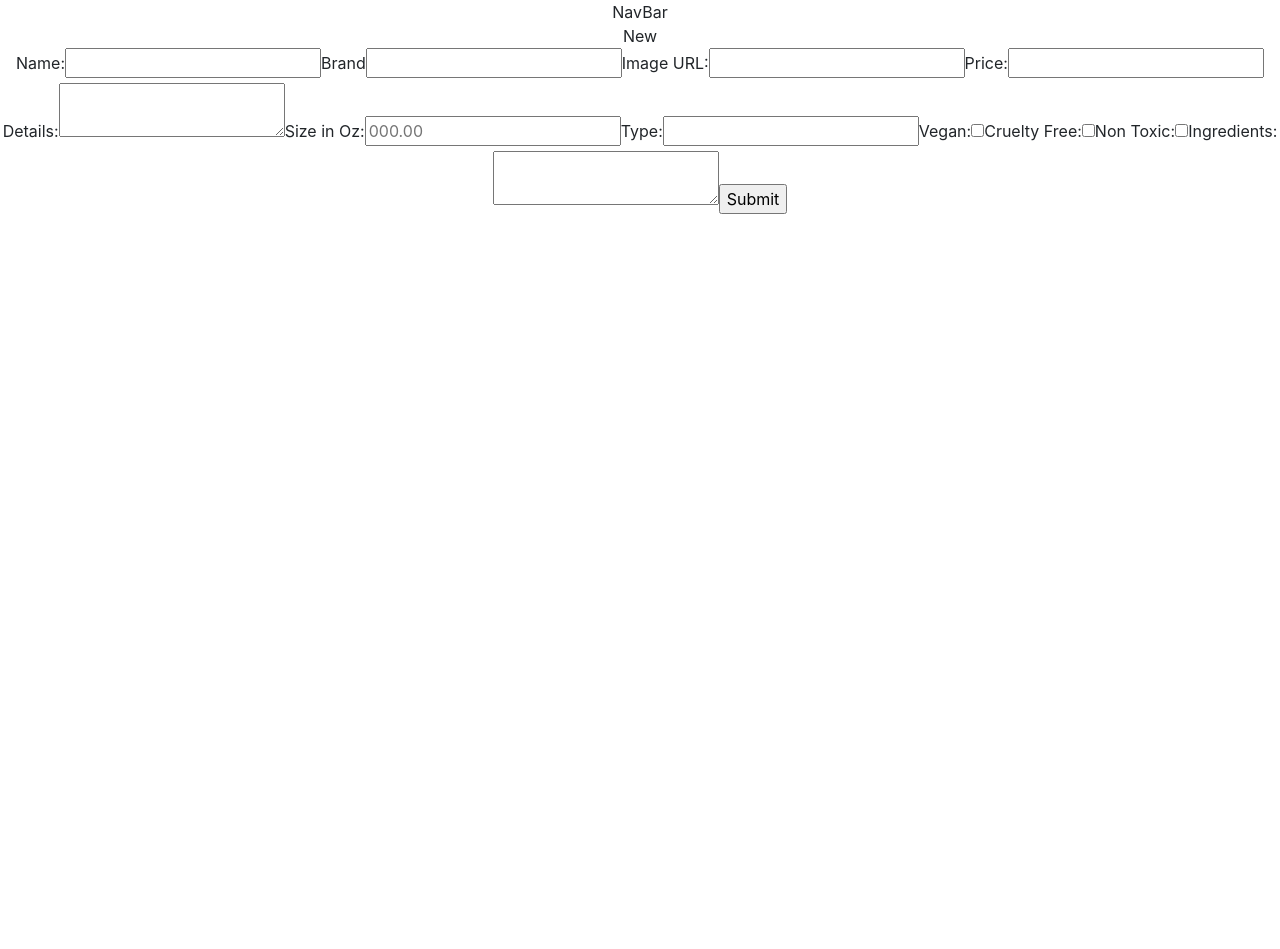
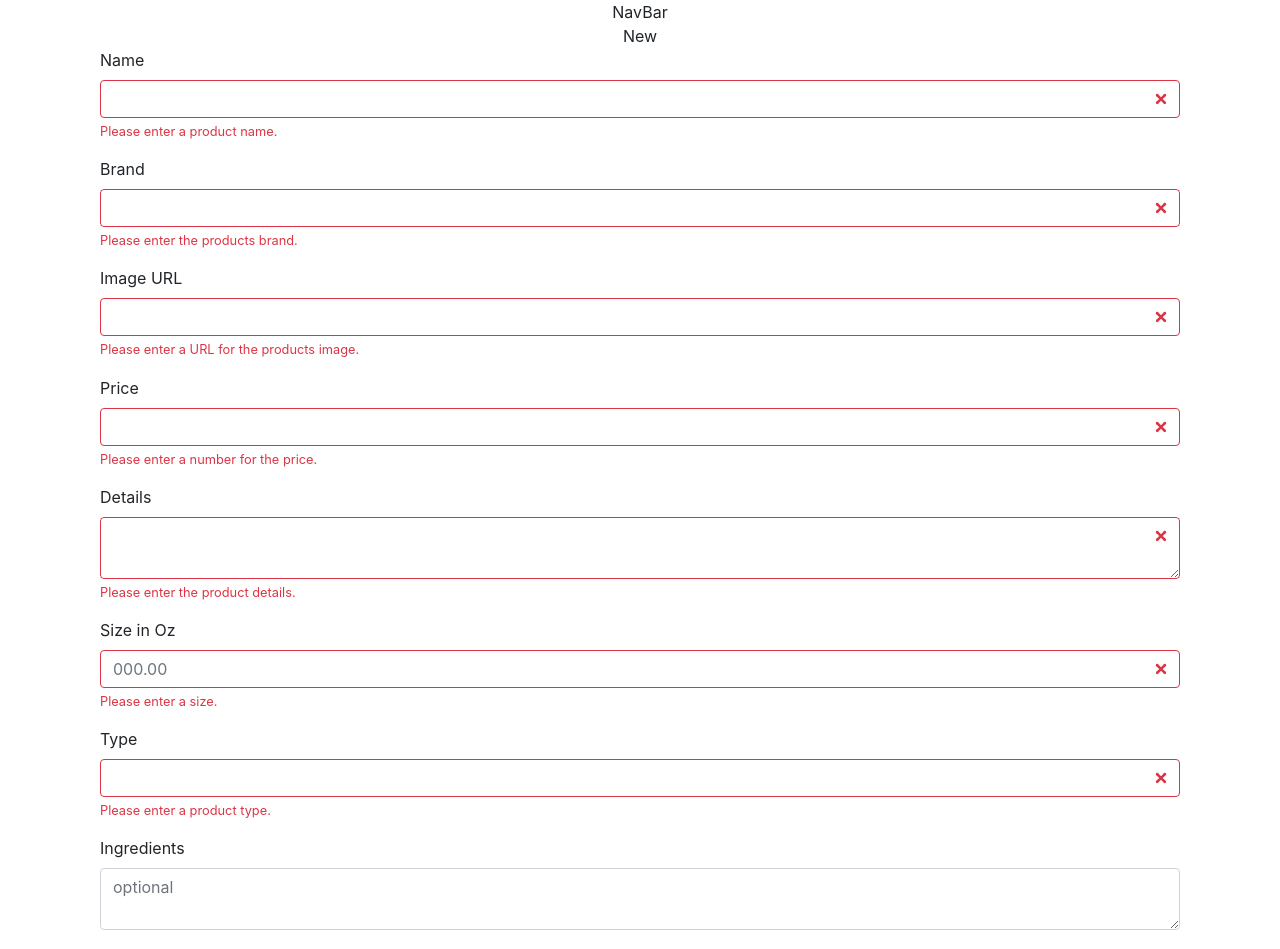
Before and after one commit to BertCasale/glowHive-frontend, a React (Create React App) app: page /products/new in a window 1280 px wide. Shown: the top 949 px of the page. Before the commit the page ends 800 px from the top, so only its background shows below. Built offline with nearby package versions, Linux system fonts and the light colour scheme; no server answers.

Commit message:
new and edit form css and bootstrap

```diff
--- a/src/Components/ProductEditForm.js
+++ b/src/Components/ProductEditForm.js
@@ -1,6 +1,7 @@
 import axios from "axios";
 import { useState, useEffect } from "react";
 import { useNavigate, useParams, Link } from "react-router-dom";
+import "./ProductForm.css";
 
 const API = process.env.REACT_APP_API_URL;
 
@@ -54,54 +55,86 @@ export default function ProductEditForm() {
     updateProduct(product, id);
   }
 
-  return (<div className="ProductNewForm">
-    <form onSubmit={handleSubmit}>
+  return (<div className="ProductEditForm">
+    <form onSubmit={handleSubmit} className="needs-validation">
 
-      <label htmlFor="name">Name:</label>
+      <div className="mb-3">
+        <label htmlFor="name" className="form-label">Name</label>
         <input
+          className={`form-control ${product.name ? "is-valid" : "is-invalid"}`}
           name="name"
           id="name"
           required
           value={product.name}
           onChange={handleTextChange}/>
+        <div className="invalid-feedback">
+          Please enter a product name.
+        </div>
+      </div>
 
-      <label htmlFor="brand">Brand</label>
+      <div className="mb-3">
+        <label htmlFor="brand" className="form-label">Brand</label>
         <input
+          className={`form-control ${product.brand ? "is-valid" : "is-invalid"}`}
           name="brand"
           id="brand"
           type="text"
           required
           value={product.brand}
           onChange={handleTextChange}/>
+        <div className="invalid-feedback">
+          Please enter the products brand.
+        </div>
+      </div>
 
-      <label htmlFor="image_url">Image URL:</label>
+      <div className="mb-3">
+        <label htmlFor="image_url" className="form-label">Image URL</label>
         <input
+          className={`form-control ${product.image_url ? "is-valid" : "is-invalid"}`}
           name="image_url"
           id="image_url"
           type="text"
           required
           value={product.image_url}
           onChange={handleTextChange}/>
+        <div className="invalid-feedback">
+          Please enter a URL for the products image.
+        </div>
+      </div>
 
-      <label htmlFor="price">Price:</label>
+      <div className="mb-3">
+        <label htmlFor="price" className="form-label">Price</label>
         <input
+          className={`form-control ${product.price ? "is-valid" : "is-invalid"}`}
           name="price"
           id="price"
           type="number"
           required
           value={product.price}
           onChange={handleNumberChange}/>
+        <div className="invalid-feedback">
+          Please enter a number for the price.
+        </div>
+      </div>
 
-      <label htmlFor="details">Details:</label>
+      <div className="mb-3">
+        <label htmlFor="details" className="form-label">Details</label>
         <textarea
+          className={`form-control ${product.details ? "is-valid" : "is-invalid"}`}
           name="details"
           id="details"
           required
           value={product.details}
           onChange={handleTextChange}/>
+        <div className="invalid-feedback">
+          Please enter the product details.
+        </div>
+      </div>
 
-      <label htmlFor="size_in_oz">Size in Oz:</label>
+      <div className="mb-3">
+        <label htmlFor="size_in_oz" className="form-label">Size in Oz</label>
         <input
+          className={`form-control ${product.size_in_oz ? "is-valid" : "is-invalid"}`}
           name="size_in_oz"
           id="size_in_oz"
           type="number"
@@ -109,48 +142,72 @@ export default function ProductEditForm() {
           required
           value={product.size_in_oz}
           onChange={handleNumberChange}/>
+        <div className="invalid-feedback">
+          Please enter a size.
+        </div>
+      </div>
 
-      <label htmlFor="type">Type:</label>
+      <div className="mb-3" >
+        <label htmlFor="type" className="form-label">Type</label>
         <input
+          className={`form-control ${product.type ? "is-valid" : "is-invalid"}`}
           name="type"
           id="type"
           type="text"
           required
           value={product.type}
           onChange={handleTextChange}/>
+        <div className="invalid-feedback">
+          Please enter a product type.
+        </div>
+      </div>
 
-      <label htmlFor="vegan">Vegan:</label>
+      <div className="mb-3">
+        <label htmlFor="ingredients" className="form-label">Ingredients</label>
+        <textarea
+          className="form-control"
+          name="ingredients"
+          id="ingredients"
+          placeholder="optional"
+          value={product.ingredients ? product.ingredients : ""}
+          onChange={handleTextChange}/>
+      </div>
+
+
+      <div className="form-check" >
         <input
+          className="form-check-input"
           name="vegan"
           id="vegan"
           type="checkbox"
           checked={product.vegan}
           onChange={handleCheckboxChange}/>
+        <label htmlFor="vegan" className="form-check-label">Vegan</label>
+      </div>
 
-      <label htmlFor="is_cruelty_free">Cruelty Free:</label>
+      <div className="form-check" >
         <input
+          className="form-check-input"
           name="is_cruelty_free"
           id="is_cruelty_free"
           type="checkbox"
           checked={product.is_cruelty_free}
           onChange={handleCheckboxChange}/>
+        <label htmlFor="is_cruelty_free" className="form-check-label">Cruelty Free</label>
+      </div>
 
-      <label htmlFor="non_toxic">Non Toxic:</label>
+      <div className="form-check" >
         <input
+          className="form-check-input"
           name="non_toxic"
           id="non_toxic"
           type="checkbox"
           checked={product.non_toxic}
           onChange={handleCheckboxChange}/>
+        <label htmlFor="non_toxic" className="form-check-label">Non Toxic</label>
+      </div>
 
-      <label htmlFor="ingredients">Ingredients:</label>
-      <textarea
-        name="ingredients"
-        id="ingredients"
-        value={product.ingredients}
-        onChange={handleTextChange}/>
-
-      <input type="submit"/>
+      <input type="submit" className="submit-button"/>
 
     </form>
   </div>)
--- a/src/Components/ProductForm.css
+++ b/src/Components/ProductForm.css
@@ -0,0 +1,9 @@
+.ProductNewForm, .ProductEditForm {
+  text-align: left;
+  margin: 0px 100px;
+}
+
+.ProductNewForm .submit-button,  .ProductEditForm .submit-button{
+  background-color: #F6D33C;
+  margin: 5px 0px 30px;
+}
--- a/src/Components/ProductNewForm.js
+++ b/src/Components/ProductNewForm.js
@@ -47,53 +47,85 @@ export default function ProductNewForm() {
   }
 
   return (<div className="ProductNewForm">
-    <form onSubmit={handleSubmit}>
+    <form onSubmit={handleSubmit} className="needs-validation">
 
-      <label htmlFor="name">Name:</label>
+      <div className="mb-3">
+        <label htmlFor="name" className="form-label">Name</label>
         <input
+          className={`form-control ${product.name ? "is-valid" : "is-invalid"}`}
           name="name"
           id="name"
           required
           value={product.name}
           onChange={handleTextChange}/>
+        <div className="invalid-feedback">
+          Please enter a product name.
+        </div>
+      </div>
 
-      <label htmlFor="brand">Brand</label>
+      <div className="mb-3">
+        <label htmlFor="brand" className="form-label">Brand</label>
         <input
+          className={`form-control ${product.brand ? "is-valid" : "is-invalid"}`}
           name="brand"
           id="brand"
           type="text"
           required
           value={product.brand}
           onChange={handleTextChange}/>
+        <div className="invalid-feedback">
+          Please enter the products brand.
+        </div>
+      </div>
 
-      <label htmlFor="image_url">Image URL:</label>
+      <div className="mb-3">
+        <label htmlFor="image_url" className="form-label">Image URL</label>
         <input
+          className={`form-control ${product.image_url ? "is-valid" : "is-invalid"}`}
           name="image_url"
           id="image_url"
           type="text"
           required
           value={product.image_url}
           onChange={handleTextChange}/>
+        <div className="invalid-feedback">
+          Please enter a URL for the products image.
+        </div>
+      </div>
 
-      <label htmlFor="price">Price:</label>
+      <div className="mb-3">
+        <label htmlFor="price" className="form-label">Price</label>
         <input
+          className={`form-control ${product.price ? "is-valid" : "is-invalid"}`}
           name="price"
           id="price"
           type="number"
           required
           value={product.price}
           onChange={handleNumberChange}/>
+        <div className="invalid-feedback">
+          Please enter a number for the price.
+        </div>
+      </div>
 
-      <label htmlFor="details">Details:</label>
+      <div className="mb-3">
+        <label htmlFor="details" className="form-label">Details</label>
         <textarea
+          className={`form-control ${product.details ? "is-valid" : "is-invalid"}`}
           name="details"
           id="details"
           required
           value={product.details}
           onChange={handleTextChange}/>
+        <div className="invalid-feedback">
+          Please enter the product details.
+        </div>
+      </div>
 
-      <label htmlFor="size_in_oz">Size in Oz:</label>
+      <div className="mb-3">
+        <label htmlFor="size_in_oz" className="form-label">Size in Oz</label>
         <input
+          className={`form-control ${product.size_in_oz ? "is-valid" : "is-invalid"}`}
           name="size_in_oz"
           id="size_in_oz"
           type="number"
@@ -101,48 +133,72 @@ export default function ProductNewForm() {
           required
           value={product.size_in_oz}
           onChange={handleNumberChange}/>
+        <div className="invalid-feedback">
+          Please enter a size.
+        </div>
+      </div>
 
-      <label htmlFor="type">Type:</label>
+      <div className="mb-3" >
+        <label htmlFor="type" className="form-label">Type</label>
         <input
+          className={`form-control ${product.type ? "is-valid" : "is-invalid"}`}
           name="type"
           id="type"
           type="text"
           required
           value={product.type}
           onChange={handleTextChange}/>
+        <div className="invalid-feedback">
+          Please enter a product type.
+        </div>
+      </div>
 
-      <label htmlFor="vegan">Vegan:</label>
+      <div className="mb-3">
+        <label htmlFor="ingredients" className="form-label">Ingredients</label>
+        <textarea
+          className="form-control"
+          name="ingredients"
+          id="ingredients"
+          placeholder="optional"
+          value={product.ingredients ? product.ingredients : ""}
+          onChange={handleTextChange}/>
+      </div>
+
+
+      <div className="form-check" >
         <input
+          className="form-check-input"
           name="vegan"
           id="vegan"
           type="checkbox"
           checked={product.vegan}
           onChange={handleCheckboxChange}/>
+        <label htmlFor="vegan" className="form-check-label">Vegan</label>
+      </div>
 
-      <label htmlFor="is_cruelty_free">Cruelty Free:</label>
+      <div className="form-check" >
         <input
+          className="form-check-input"
           name="is_cruelty_free"
           id="is_cruelty_free"
           type="checkbox"
           checked={product.is_cruelty_free}
           onChange={handleCheckboxChange}/>
+        <label htmlFor="is_cruelty_free" className="form-check-label">Cruelty Free</label>
+      </div>
 
-      <label htmlFor="non_toxic">Non Toxic:</label>
+      <div className="form-check" >
         <input
+          className="form-check-input"
           name="non_toxic"
           id="non_toxic"
           type="checkbox"
           checked={product.non_toxic}
           onChange={handleCheckboxChange}/>
+        <label htmlFor="non_toxic" className="form-check-label">Non Toxic</label>
+      </div>
 
-      <label htmlFor="ingredients">Ingredients:</label>
-      <textarea
-        name="ingredients"
-        id="ingredients"
-        value={product.ingredients}
-        onChange={handleTextChange}/>
-
-      <input type="submit"/>
+      <input type="submit" className="submit-button"/>
 
     </form>
   </div>)
```
Lines whose indentation alone changed are shown as unchanged.
